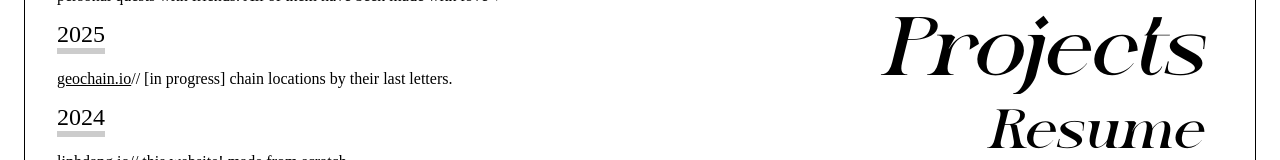
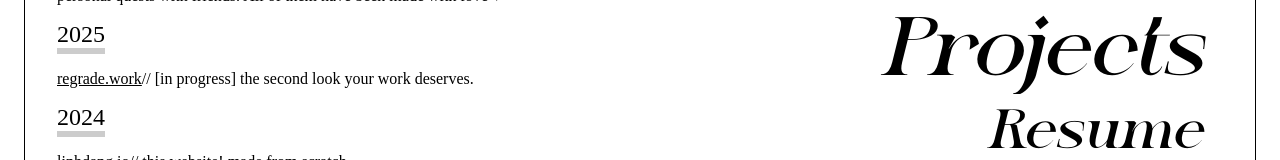
Before and after one commit to ldang04/linhdang.io, a React (Create React App) app: page / in a window 1280 px wide. Both pictures are taken after a click on the button "Projects". Shown: the part 163-323 px from the top of the page. Built offline with nearby package versions, Linux system fonts and the light colour scheme; a web font is replaced by a local one.

Commit message:
added project

```diff
--- a/src/components/sections/Projects.js
+++ b/src/components/sections/Projects.js
@@ -20,9 +20,9 @@ const Projects = () => {
                 </h2>
                 <ul>
                     <li>
-                        <a href="https://github.com/ldang04/CCS-Game">geochain.io</a>
+                        <a href="#">regrade.work</a>
 
-                        // [in progress] chain locations by their last letters.
+                        // [in progress] the second look your work deserves.
                     </li>
                 </ul>
                 <h2>
```
